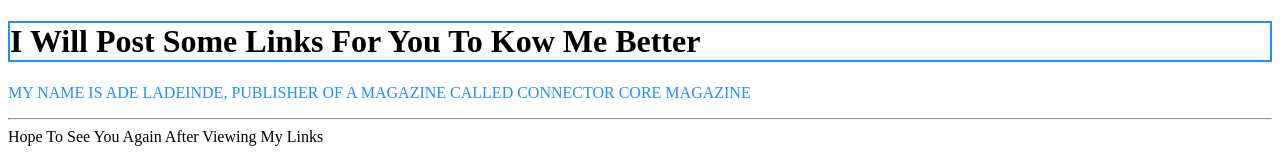
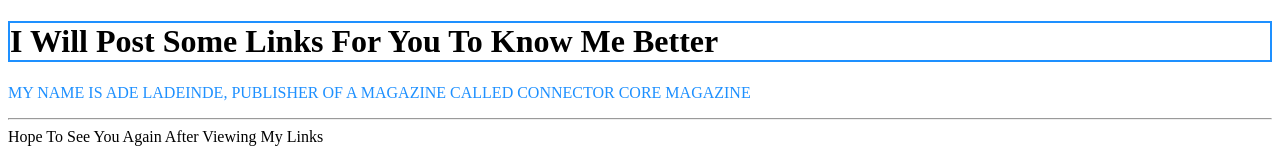
Before and after one commit to Adeladeinde/myfirstrepository, a plain HTML site: page index.html in a window 1280 px wide. Shown: the top 160 px of the page. Drawn offline with Linux system fonts and the light colour scheme.

Commit message:
Update index.html

```diff
--- a/index.html
+++ b/index.html
@@ -11,7 +11,7 @@
  </head>
  <!-- the head tags tells the browser that the code inside it needs to executed first -->
  <body>
-    <h1 style="border: 2px solid DodgerBlue;">I Will Post Some Links For You To Kow Me Better</h1>
+    <h1 style="border: 2px solid DodgerBlue;">I Will Post Some Links For You To Know Me Better</h1>
     <!-- the body tag contains the content that is physically web browser itself. -->
     <p style="background-color:Tomato;">
         <p style="color:DodgerBlue;">MY NAME IS ADE LADEINDE, PUBLISHER OF A MAGAZINE CALLED CONNECTOR CORE MAGAZINE</p> <hr> Hope To See You Again After Viewing My Links
```
